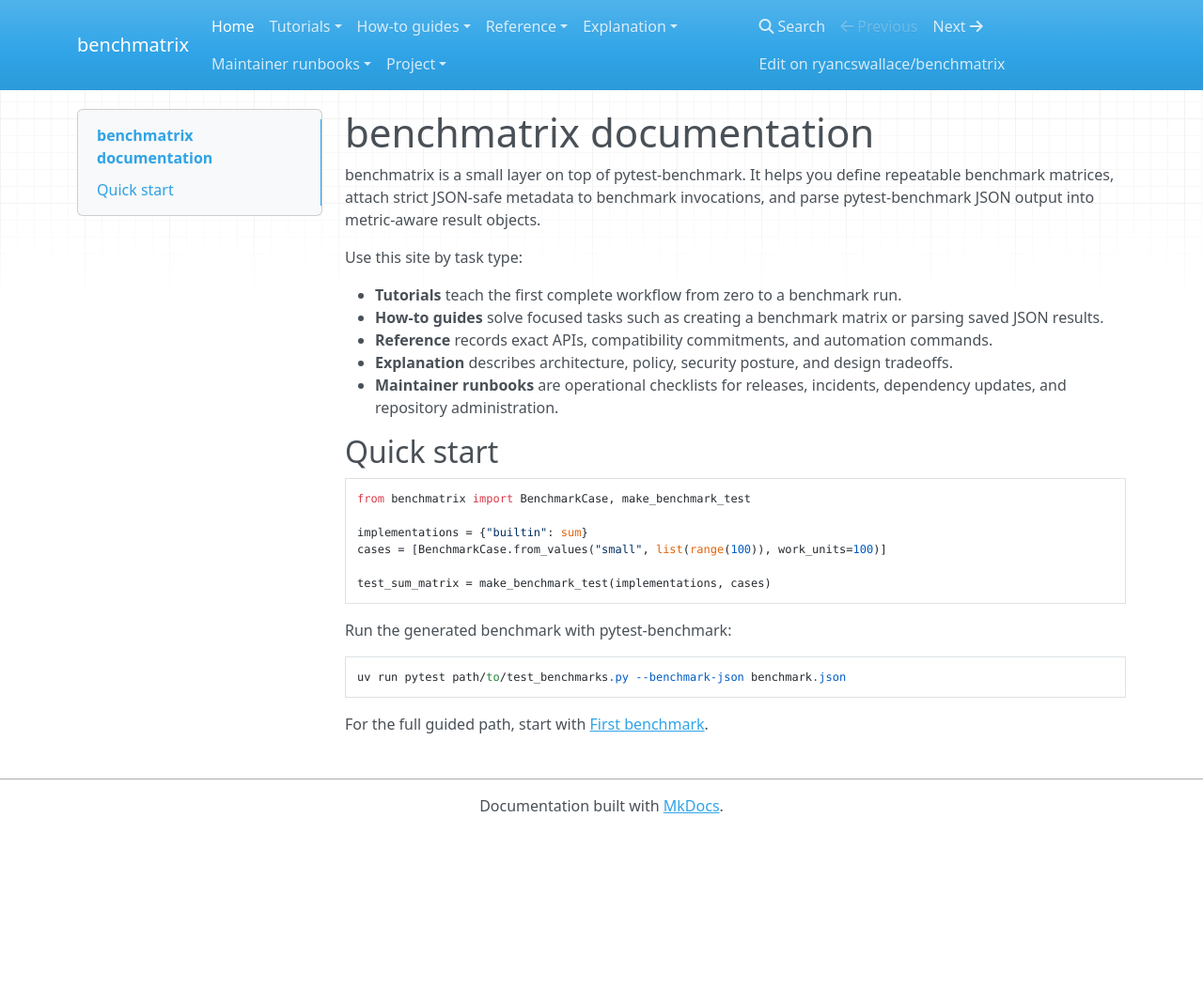
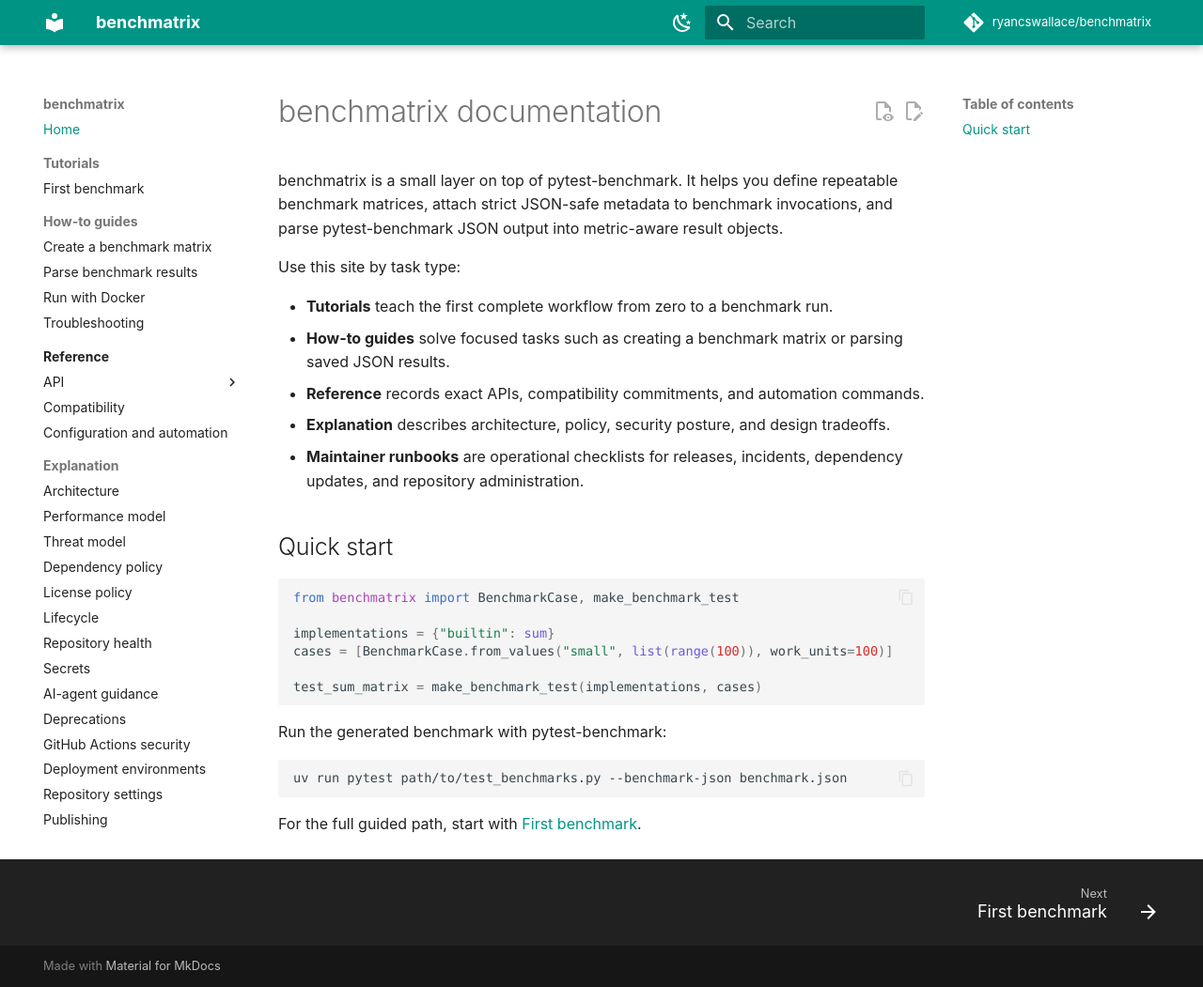
Before and after one commit to ryancswallace/benchmatrix, an MkDocs documentation site: the page built from docs/index.md, in a window 1280 px wide and 1051 px high. Shown: the whole window at 94% size. Built offline with MkDocs 1.6.1 and Material for MkDocs 9.7.7, drawn with Linux system fonts in a browser that asks for light colours; nearby versions of some CDN libraries; comment, search, counter and statistics services are not loaded.

Commit message:
docs: change docs site from built-in MkDocs theme to Material theme

```diff
--- a/mkdocs.yml
+++ b/mkdocs.yml
@@ -11,8 +11,36 @@
 strict: true
 
 theme:
-  name: mkdocs
+  name: material
   locale: en
+  font: false
+  features:
+    - content.action.edit
+    - content.action.view
+    - content.code.copy
+    - navigation.footer
+    - navigation.indexes
+    - navigation.sections
+    - navigation.top
+    - navigation.tracking
+    - search.highlight
+    - search.suggest
+    - toc.follow
+  palette:
+    - media: "(prefers-color-scheme: light)"
+      scheme: default
+      primary: teal
+      accent: amber
+      toggle:
+        icon: material/weather-night
+        name: Switch to dark mode
+    - media: "(prefers-color-scheme: dark)"
+      scheme: slate
+      primary: teal
+      accent: amber
+      toggle:
+        icon: material/weather-sunny
+        name: Switch to light mode
 
 exclude_docs: |
   _scripts/
--- a/pyproject.toml
+++ b/pyproject.toml
@@ -60,6 +60,7 @@
 docs = [
     "linkchecker>=10.6.0",
     "mkdocs-gen-files>=0.5.0",
+    "mkdocs-material>=9,<10",
     "mkdocs>=1.6.1",
     "mkdocstrings[python]>=1.0.4",
 ]
```
Also changed, not shown: 1 other file.
